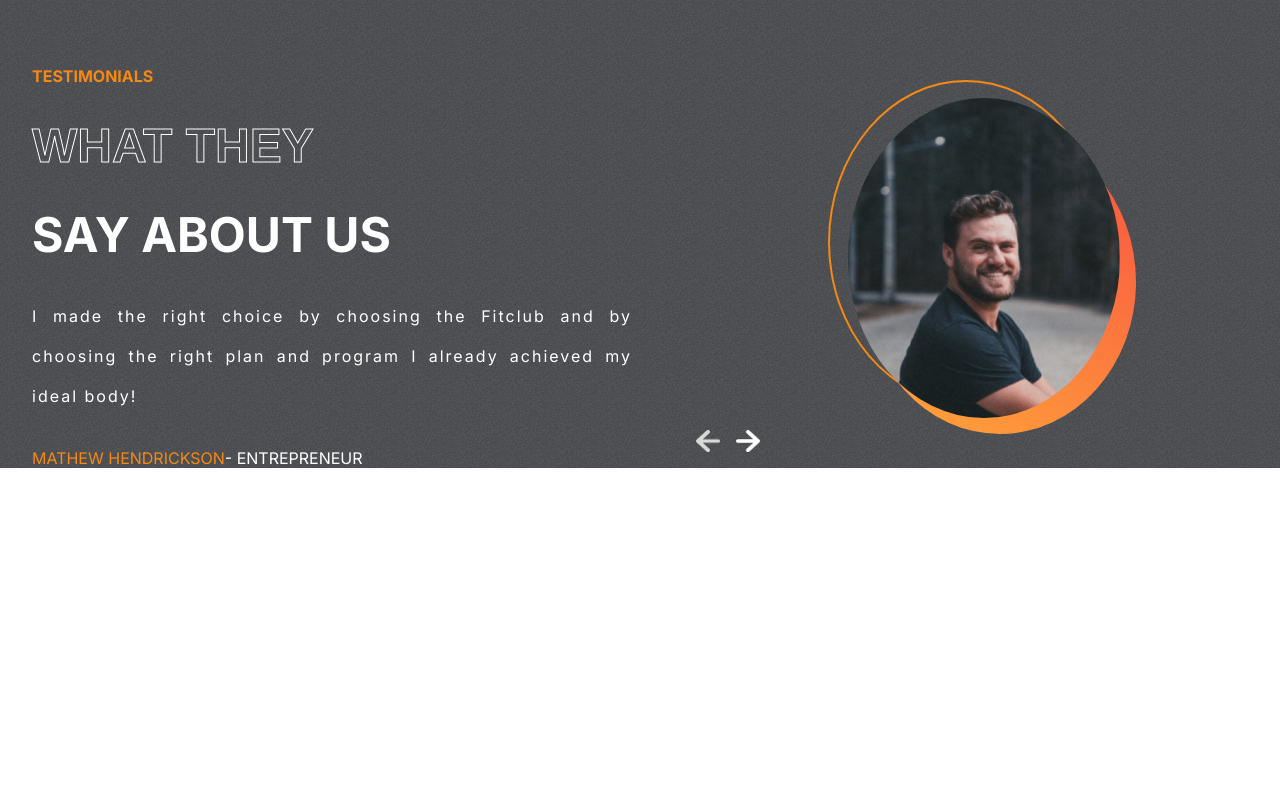
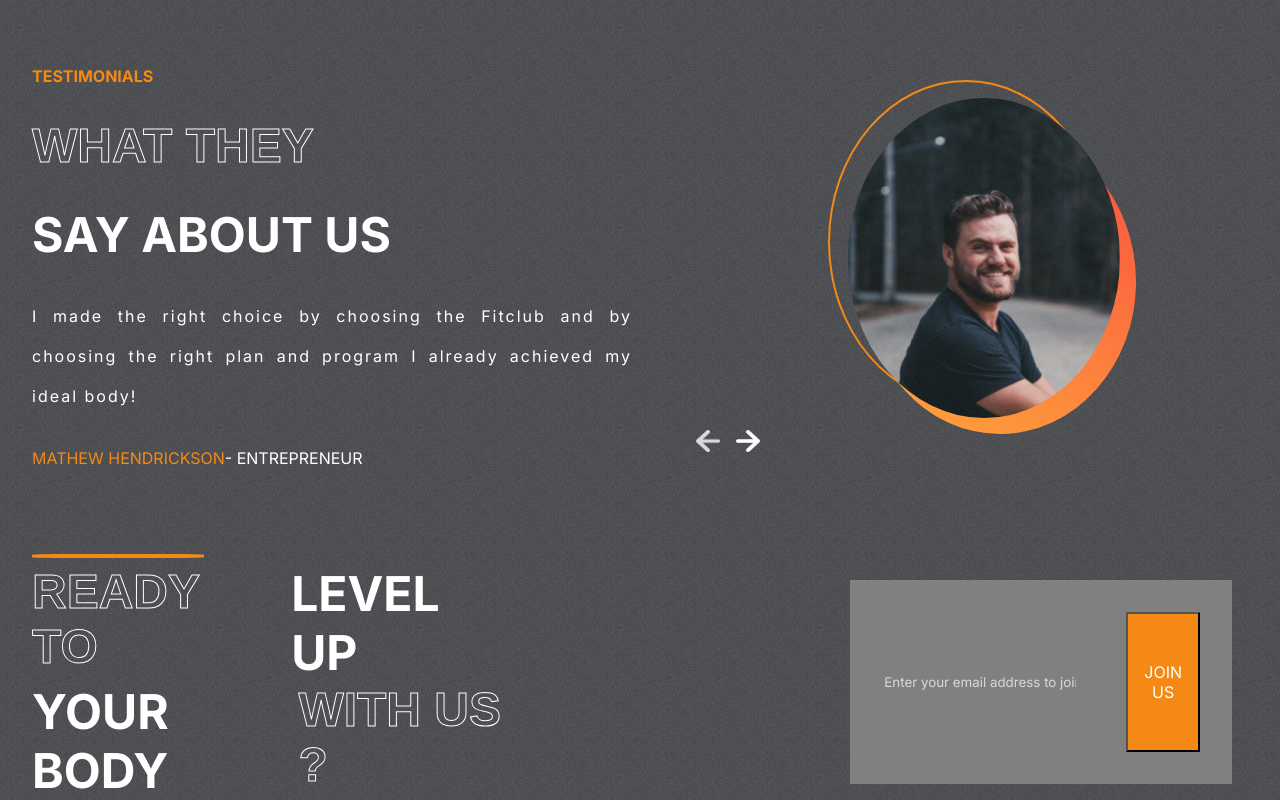
Before and after one commit to ademibowale/Fitness_Club, a React (Create React App) app in the folder fitness-app/: page / in a window 1280 px wide. Shown: the part 2507-3307 px from the top of the page. Before the commit the page ends 2975 px from the top, so only its background shows below. Built offline with nearby package versions, Linux system fonts and the light colour scheme.

Commit message:
Implement the form submision functionality and styling

```diff
--- a/fitness-app/src/App.js
+++ b/fitness-app/src/App.js
@@ -4,6 +4,7 @@
 import Reasons from './components/Reasons/Reasons';
 import Plans from './components/Plans/Plans';
 import Testimonials from './components/Testimonials/Testimonials';
+import Join from './components/Join/Join';
 
 function App() {
   return (
@@ -13,6 +14,8 @@
         <Reasons/>
         <Plans/>
         <Testimonials/>
+        <Join/>
+
 
     </div>
   );
--- /dev/null
+++ b/fitness-app/src/components/Join/Join.css
@@ -0,0 +1,70 @@
+.Join{
+    display: flex;
+    padding: 0 2rem;
+    gap: 10rem;
+    }
+
+.left-j{
+    color: white;
+    font-size: 3rem;
+    font-weight: bold;
+    text-transform: uppercase;
+    position: raletive;
+
+}
+
+.left-j>hr{
+    position: absolute;
+    width: 10.5rem;
+    border: 2px solid var(--orange);
+    border-radius: 20%;
+    margin: -10px 0;
+    }
+
+.left-j>div{
+    display: flex;
+    gap: 1rem;
+
+}
+
+.right-j{
+    display: flex;
+    justify-content: center;
+    align-items: flex-end;
+
+}
+
+.email-container{
+ display: flex;
+ gap:1rem;
+ background-color:gray ;
+ padding: 1rem 1rem;
+ margin: 1rem;
+
+}
+
+.email-container>input{
+   background-color: transparent;
+   border: none;
+   outline: none;
+   color: var(--lightgray);
+   margin: 1rem;
+
+}
+
+::placeholder{
+    color: var(--lightgray);
+
+}
+
+.btn-j{
+    background-color: var(--orange);
+    color: white;
+    cursor: pointer;
+    padding: 1rem 1rem;
+    margin: 1rem;
+     outline: none;
+    font-size: 1rem;
+   transition: all 0.3s ease;
+
+}
--- /dev/null
+++ b/fitness-app/src/components/Join/Join.jsx
@@ -0,0 +1,29 @@
+import React from 'react'
+import './Join.css'
+
+const Join = () => {
+  return (
+    <div className='Join' id='Join-Us'>
+        <div className='left-j'>
+            <hr/>
+     <div>
+        <span className='stroke-text'> READY TO</span>
+        <span> LEVEL UP</span>
+     </div>
+     <div>
+        <span> YOUR BODY</span>
+        <span className='stroke-text'> WITH US ?</span>
+     </div>
+     </div>
+    <div className='right-j'></div>
+    <form action='' className='email-container'>
+        <input type='email' name='user_email' placeholder='Enter your email address to join us'/>
+        <button className='btn-j'>JOIN US</button>
+    </form>
+
+
+    </div>
+  )
+}
+
+export default Join
```
